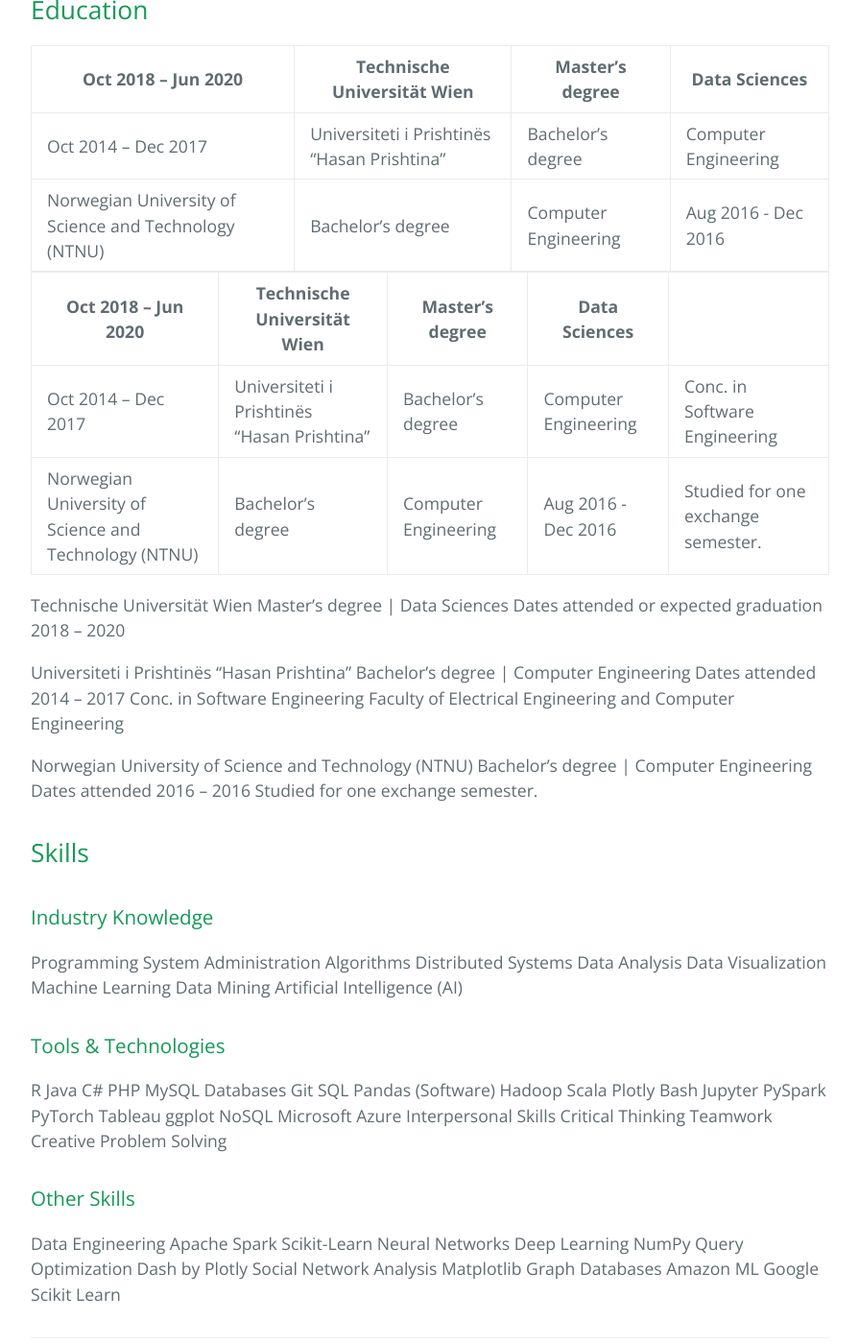
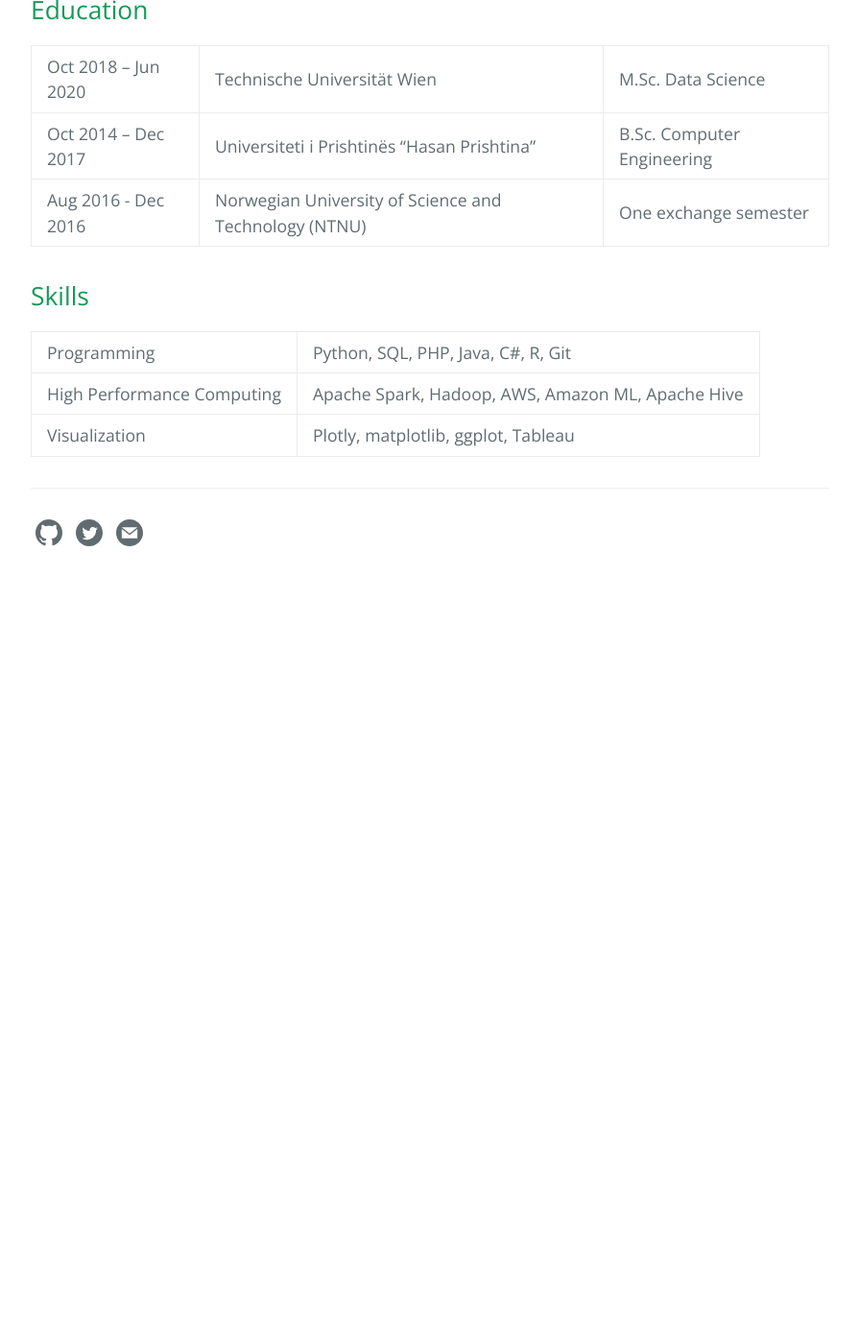
Before and after one commit to gentrexha/gentrexha.github.io, a Jekyll site: the page built from about.md, in a window 1280 px wide and 1400 px high, scrolled down 645 px. Shown: the whole window at 96% size, without its empty margins (192-1087 px from the left). Built offline with Jekyll 4.4.1, drawn with Linux system fonts in a browser that asks for light colours; after the commit the page ends 1268 px from its top, so only the background shows below that.

Commit message:
Fixed education and added skills.

```diff
--- a/about.md
+++ b/about.md
@@ -12,85 +12,12 @@ permalink: /about/
 
 ## Education
 
-| Oct 2018 – Jun 2020                                   	| Technische Universität Wien                 	| Master's degree | Data Sciences          	|
-|-------------------------------------------------------	|---------------------------------------------	|------------------------------------------	|
-| Oct 2014 – Dec 2017                                   	| Universiteti i Prishtinës "Hasan Prishtina" 	| Bachelor's degree | Computer Engineering 	|
-| Norwegian University of Science and Technology (NTNU) 	| Bachelor's degree | Computer Engineering    	| Aug 2016 - Dec 2016                      	|
-
-
-| Oct 2018 – Jun 2020                                   	| Technische Universität Wien                 	| Master's degree | Data Sciences          	|                                    	|
-|-------------------------------------------------------	|---------------------------------------------	|------------------------------------------	|------------------------------------	|
-| Oct 2014 – Dec 2017                                   	| Universiteti i Prishtinës "Hasan Prishtina" 	| Bachelor's degree | Computer Engineering 	| Conc. in Software Engineering      	|
-| Norwegian University of Science and Technology (NTNU) 	| Bachelor's degree | Computer Engineering    	| Aug 2016 - Dec 2016                      	| Studied for one exchange semester. 	|
-
-Technische Universität Wien
-Master's degree | Data Sciences
-Dates attended or expected graduation 2018 – 2020
-
-Universiteti i Prishtinës "Hasan Prishtina"
-Bachelor's degree | Computer Engineering
-Dates attended 2014 – 2017
-Conc. in Software Engineering
-Faculty of Electrical Engineering and Computer Engineering
-
-Norwegian University of Science and Technology (NTNU)
-Bachelor's degree | Computer Engineering
-Dates attended 2016 – 2016
-Studied for one exchange semester.
+| Oct 2018 – Jun 2020 	| Technische Universität Wien                           	| M.Sc. Data Science         	|
+| Oct 2014 – Dec 2017 	| Universiteti i Prishtinës "Hasan Prishtina"           	| B.Sc. Computer Engineering 	|
+| Aug 2016 - Dec 2016 	| Norwegian University of Science and Technology (NTNU) 	| One exchange semester      	|
 
 ## Skills
 
-### Industry Knowledge
-
-Programming
-System Administration
-Algorithms
-Distributed Systems
-Data Analysis
-Data Visualization
-Machine Learning
-Data Mining
-Artificial Intelligence (AI)
-
-### Tools & Technologies
-R
-Java
-C#
-PHP
-MySQL
-Databases
-Git
-SQL
-Pandas (Software)
-Hadoop
-Scala
-Plotly
-Bash
-Jupyter
-PySpark
-PyTorch
-Tableau
-ggplot
-NoSQL
-Microsoft Azure
-Interpersonal Skills
-Critical Thinking
-Teamwork
-Creative Problem Solving
-
-### Other Skills
-
-Data Engineering
-Apache Spark
-Scikit-Learn
-Neural Networks
-Deep Learning
-NumPy
-Query Optimization
-Dash by Plotly
-Social Network Analysis
-Matplotlib
-Graph Databases
-Amazon ML
-Google
-Scikit Learn
+| Programming                	| Python, SQL, PHP, Java, C#, R, Git                	|
+| High Performance Computing 	| Apache Spark, Hadoop, AWS, Amazon ML, Apache Hive 	|
+| Visualization              	| Plotly, matplotlib, ggplot, Tableau               	|
```
